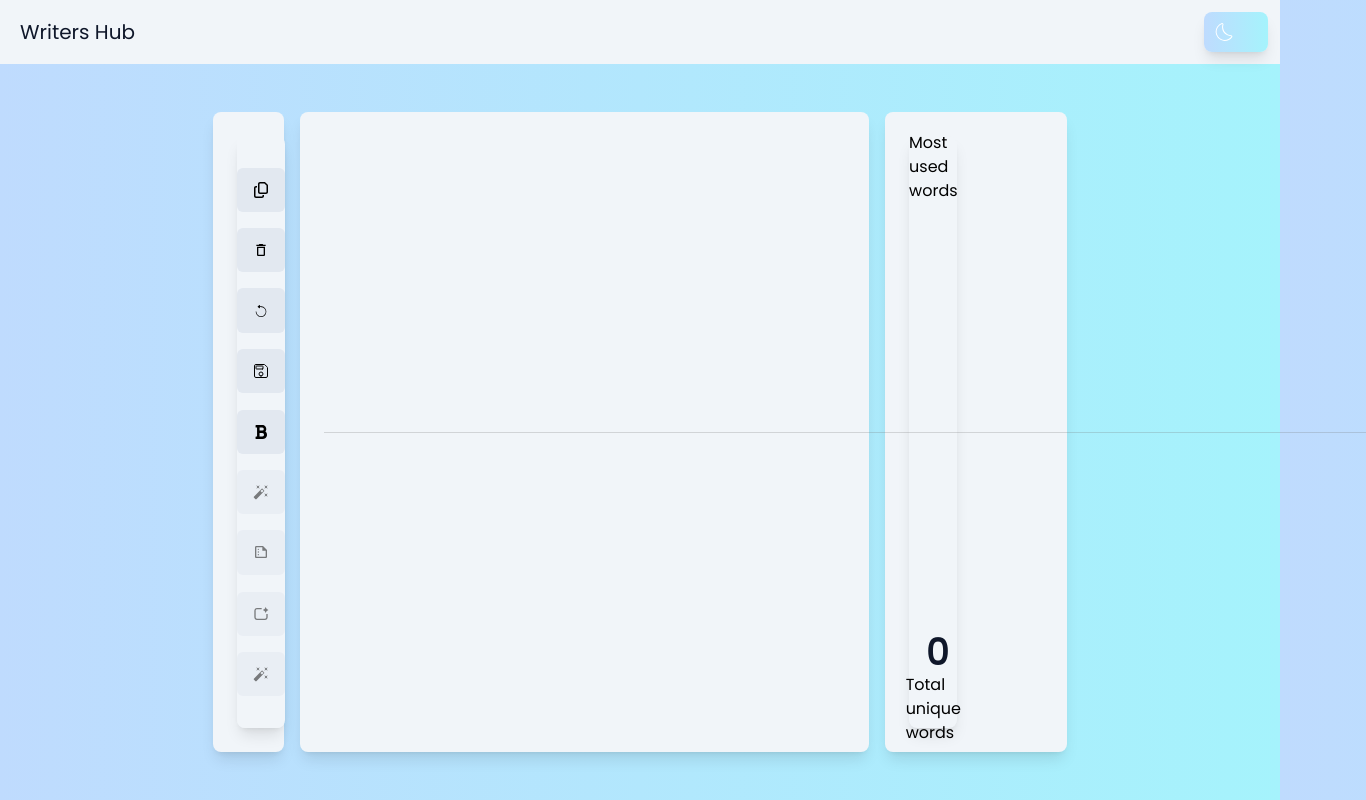
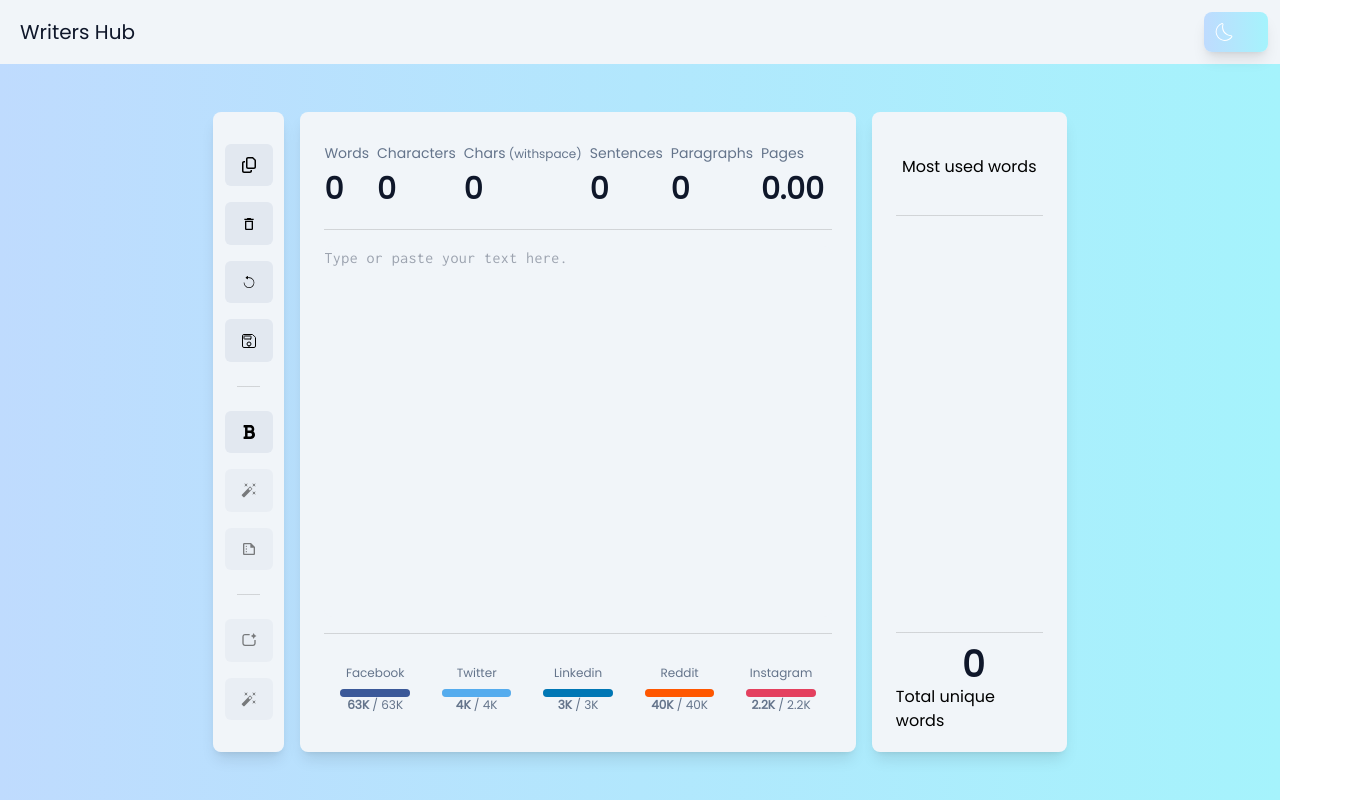
Before and after one commit to OriAfiasDev/writers-hub, a Next.js app: page /wordcount in a window 1280 px wide. Shown: the whole page, 1366 px wide, since content can reach past the window. Built offline with nearby package versions, Linux system fonts and the light colour scheme.

Commit message:
layout and globals

```diff
--- a/src/app/globals.css
+++ b/src/app/globals.css
@@ -42,6 +42,10 @@
   @apply h-full w-px mx-4 divider-base;
 }
 
+.divider-responsive {
+  @apply h-full w-px mx-4 lg:h-px lg:w-full lg:mx-0 lg:my-4 divider-base;
+}
+
 .row {
   @apply flex flex-row flex-wrap items-center justify-center w-full;
 }
--- a/src/app/wordcount/page.tsx
+++ b/src/app/wordcount/page.tsx
@@ -18,11 +18,9 @@ export default function WordCounter() {
 
   return (
     <main className='flex items-center justify-center h-full-screen'>
-      <div className='flex h-120 w-8/12'>
-        <div className='card w-1/12 h-full'>
-          <EditingToolbar text={text} setText={setText} />
-        </div>
-        <div className='card w-8/12 h-full mx-4'>
+      <div className='flex flex-col lg:flex-row h-120 w-10/12 lg:w-8/12'>
+        <EditingToolbar text={text} setText={setText} />
+        <div className='card w-full lg:h-full lg:w-8/12 h-full my-4 lg:my-0 lg:mx-4 flex flex-col'>
           <StatsToolbar text={text} />
 
           <hr className='divider' />
@@ -38,9 +36,7 @@ export default function WordCounter() {
 
           <SocialToolbar text={text} />
         </div>
-        <div className='card w-3/12 h-full'>
-          <Keywords text={text} />
-        </div>
+        <Keywords text={text} />
       </div>
     </main>
   );
```
